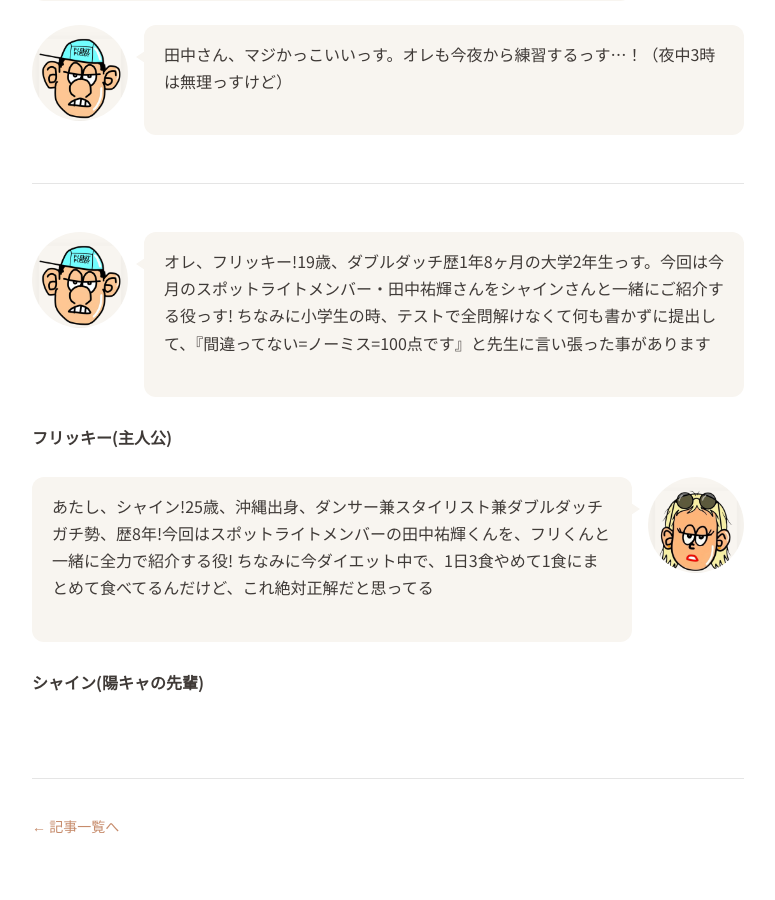
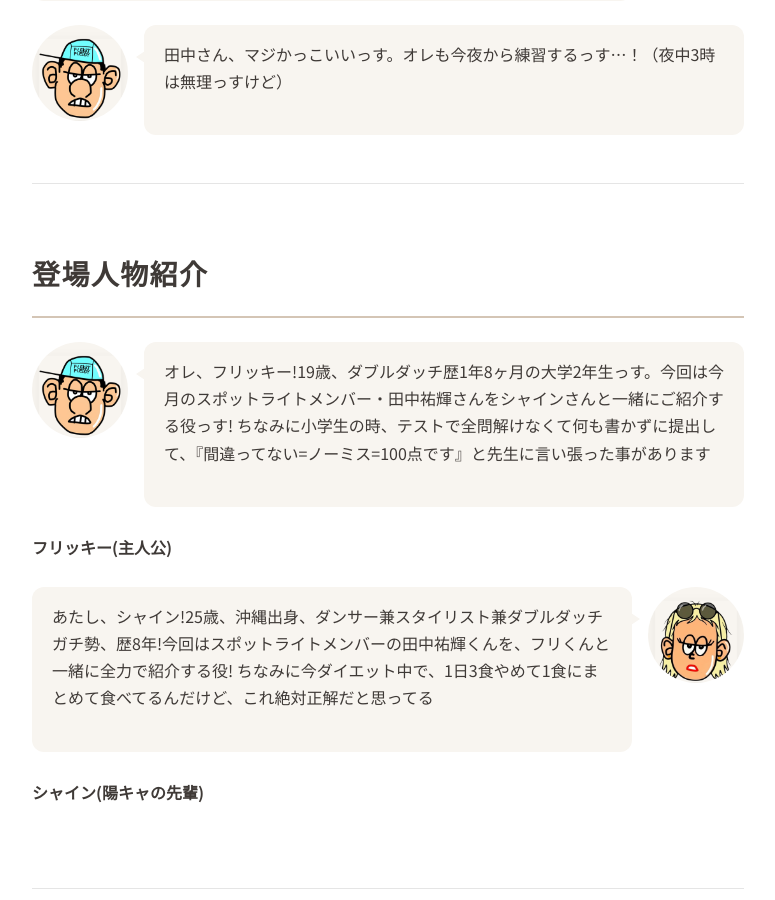
Before and after one commit to JunyaUnityDev/haribow-online-lesson-articles, a Jekyll site: the page built from _posts/2026-07-15-spotlight-202607-tanakayuuki.md, in a window 1280 px wide and 900 px high, scrolled down 3191 px. Shown: the whole window, without its empty margins (252-1027 px from the left). Built offline with Jekyll 4.4.1, drawn with Linux system fonts in a browser that asks for light colours; some web fonts are replaced.

Commit message:
feat: スポットライト記事に「登場人物紹介」セクションを追加

```diff
--- a/_posts/2026-07-15-spotlight-202607-tanakayuuki.md
+++ b/_posts/2026-07-15-spotlight-202607-tanakayuuki.md
@@ -54,6 +54,8 @@ slug: spotlight-202607-tanakayuuki
 
 ---
 
+## 登場人物紹介
+
 {% include character.html name="flekky" position="left" text="オレ、フリッキー!19歳、ダブルダッチ歴1年8ヶ月の大学2年生っす。今回は今月のスポットライトメンバー・田中祐輝さんをシャインさんと一緒にご紹介する役っす! ちなみに小学生の時、テストで全問解けなくて何も書かずに提出して、『間違ってない=ノーミス=100点です』と先生に言い張った事があります" %}
 
 **フリッキー(主人公)**
```
